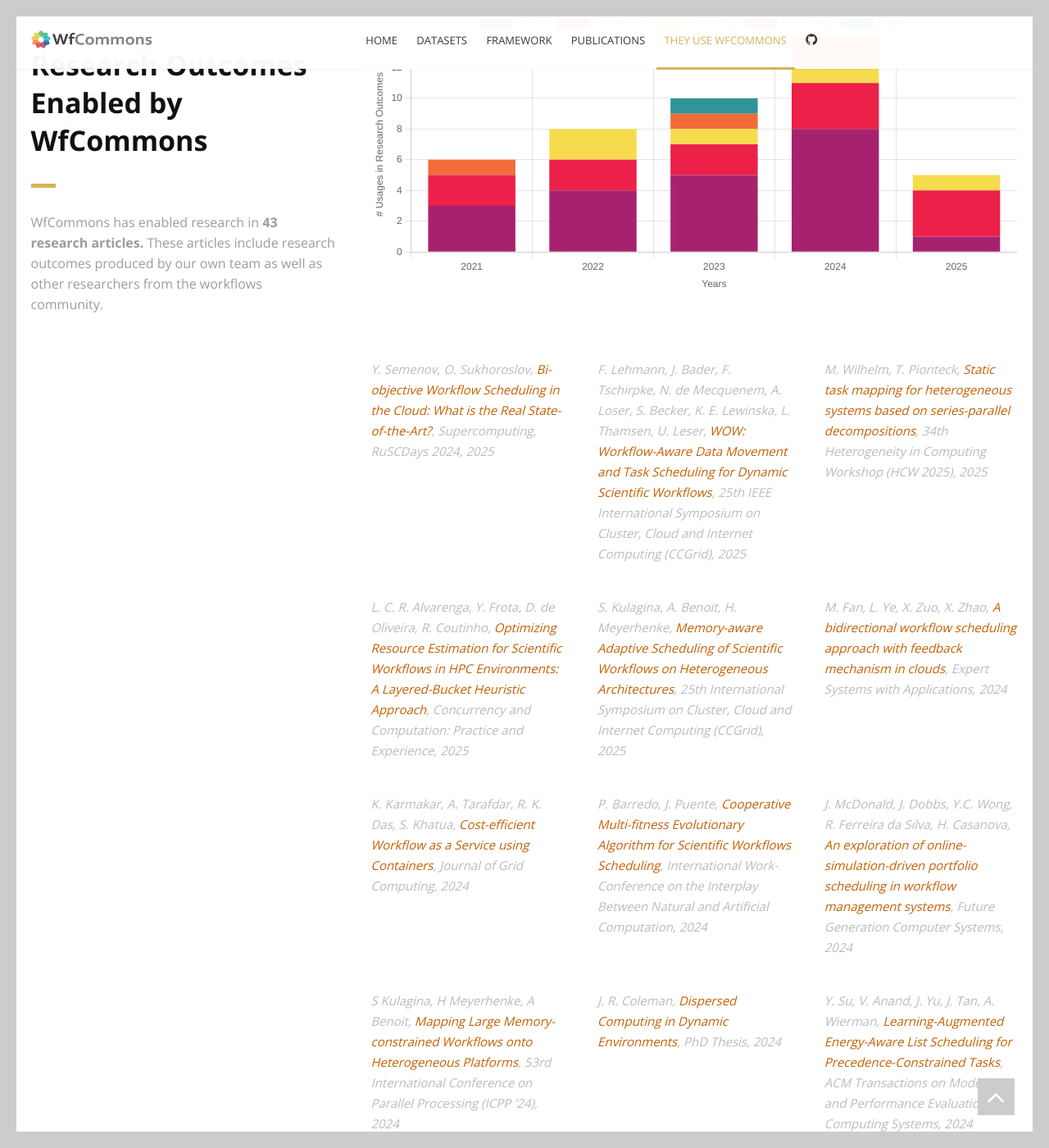
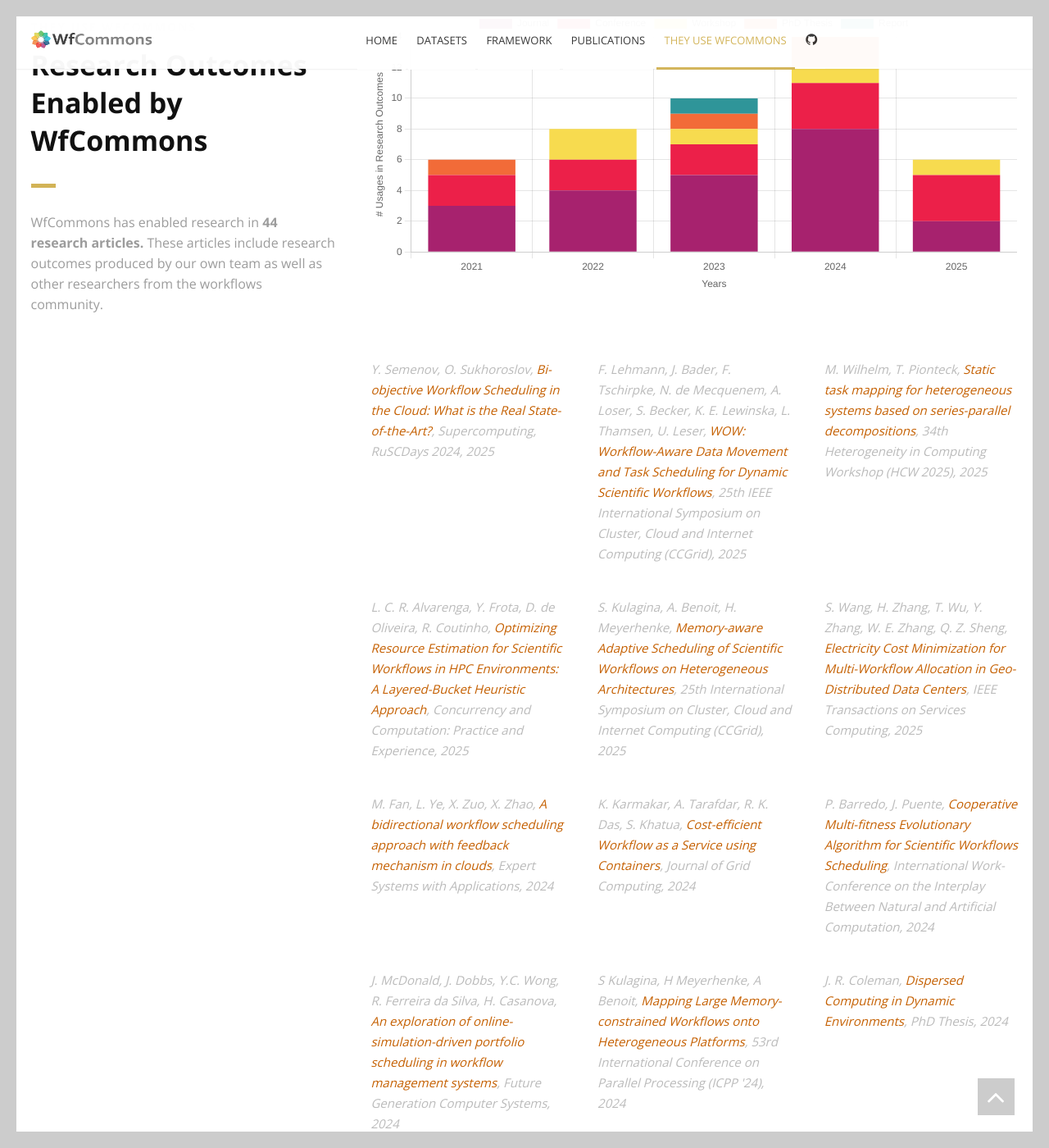
Before and after one commit to wfcommons/wfcommons.github.io, a Jekyll site: the page built from index.html, in a window 1280 px wide and 1400 px high, scrolled down 3232 px. Shown: the whole window at 82% size. Built offline with Jekyll 4.4.1, drawn with Linux system fonts in a browser that asks for light colours.

Commit message:
Update usages.yml

```diff
--- a/_data/usages.yml
+++ b/_data/usages.yml
@@ -1,3 +1,10 @@
+- title: "Electricity Cost Minimization for Multi-Workflow Allocation in Geo-Distributed Data Centers"
+  authors: S. Wang, H. Zhang, T. Wu, Y. Zhang, W. E. Zhang, Q. Z. Sheng
+  type: Journal
+  book: IEEE Transactions on Services Computing
+  year: 2025
+  link: https://doi.org/10.1109/TSC.2025.3562325
+
 - title: "Memory-aware Adaptive Scheduling of Scientific Workflows on Heterogeneous Architectures"
   authors: S. Kulagina, A. Benoit, H. Meyerhenke
   type: Conference
```
